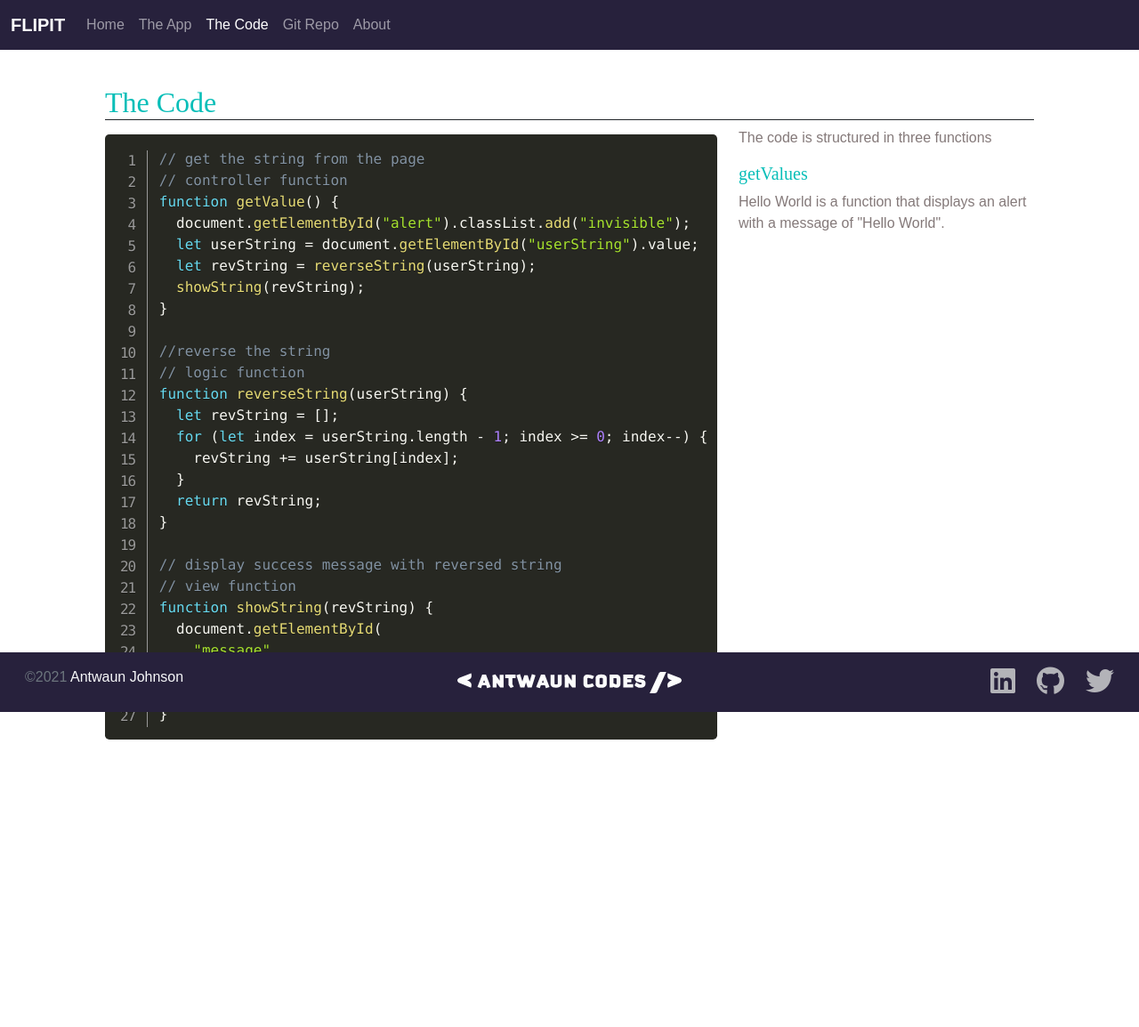
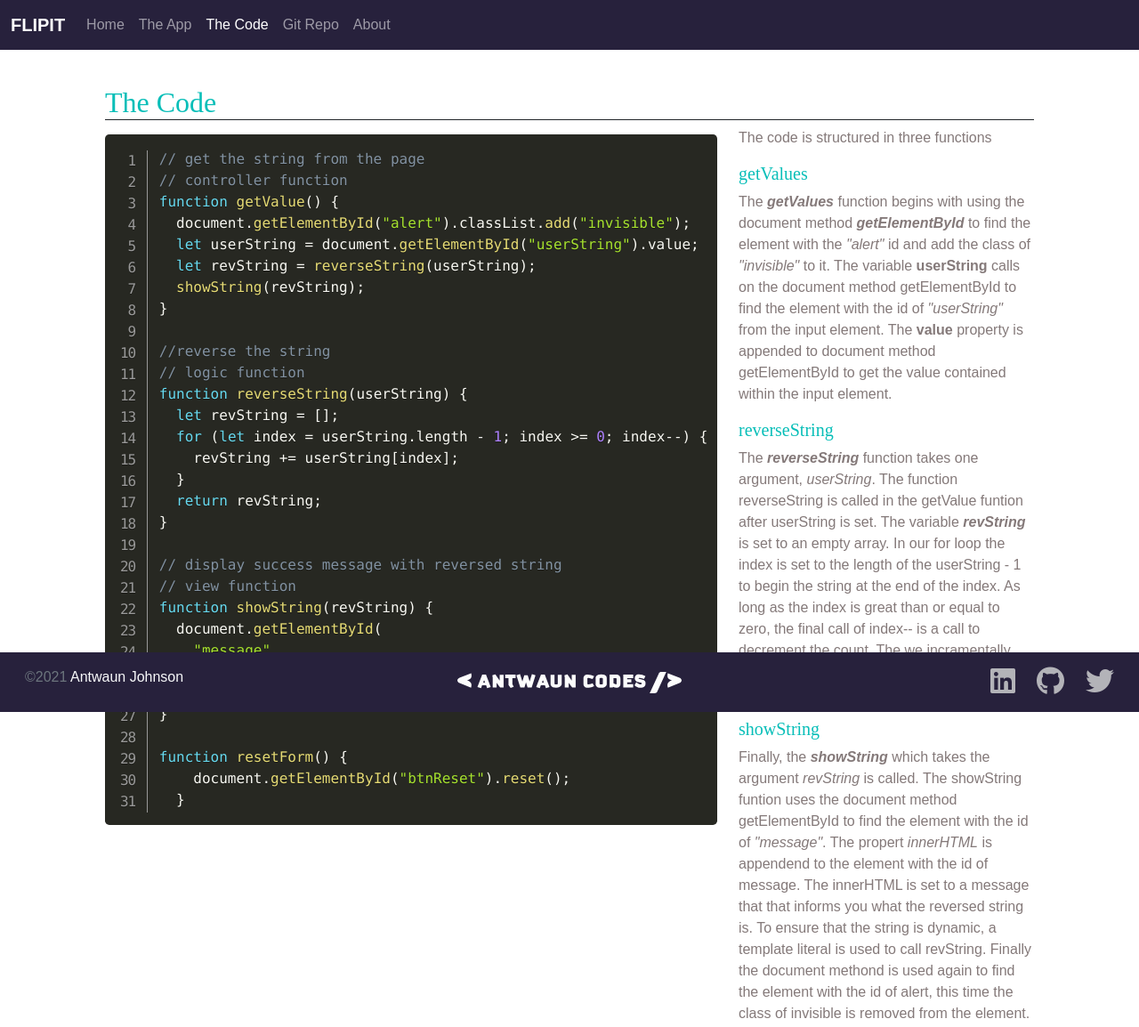
Before and after one commit to antwaunjohnson/Flipit, a plain HTML site: page code.html in a window 1280 px wide. Shown: the whole page at 89% size. Before the commit the page ends 1034 px from the top, so only its background shows below. Drawn offline with nearby package versions, Linux system fonts and the light colour scheme; a web font is replaced by a local one.

Commit message:
Update code.html
wrote a description explaining the code

```diff
--- a/code.html
+++ b/code.html
@@ -88,13 +88,44 @@
                               ).innerHTML = `Your string flipped aroung is: ${revString}`;
                               document.getElementById("alert").classList.remove("invisible");
                             }
+
+                            function resetForm() {
+                                document.getElementById("btnReset").reset();
+                              }
                         </code>
                     </pre>
                 </div>
                 <div class="col-lg-4">
                     <p>The code is structured in three functions</p>
                     <h5>getValues</h5>
-                    <p>Hello World is a function that displays an alert with a message of "Hello World".</p>
+                    <p>The <b><em>getValues</em></b> function begins with using the document method
+                        <b><em>getElementById</em></b> to find the element with the <em>"alert"</em> id and add the
+                        class
+                        of <em>"invisible"</em> to it. The variable <b>userString</b> calls on the document method
+                        getElementById to find the element with the id of <em>"userString"</em> from the input element.
+                        The <b>value</b> property is appended to document method getElementById to get the value
+                        contained within the
+                        input element.
+                    </p>
+                    <h5>reverseString</h5>
+                    <p>The <b><em>reverseString</em></b> function takes one argument, <em>userString</em>. The function
+                        reverseString is called in the getValue funtion after userString is set. The variable
+                        <b><em>revString</em></b> is set to an empty array. In our for loop the index is set to the
+                        length of the userString - 1 to begin the string at the end of the index. As long as the index
+                        is great than or equal to zero, the final call of index-- is a call to decrement the count. The
+                        we incramentally add the the index of the <em>userString</em>. Finally we return
+                        <b><em>revString</em></b>
+                    </p>
+                    <h5>showString</h5>
+                    <p>Finally, the <b><em>showString</em></b> which takes the argument <em>revString</em> is
+                        called. The showString funtion uses the document method getElementById to find the element with
+                        the
+                        id of <em>"message"</em>. The propert <em>innerHTML</em> is appendend to the element with the id
+                        of message. The innerHTML is set to a message that that informs you what the reversed string is.
+                        To ensure that the string is dynamic, a template literal is used to call revString. Finally the
+                        document methond is used again to find the element with the id of alert, this time the class of
+                        invisible is removed from the element.
+                    </p>
                 </div>
             </div>
         </div>
```
